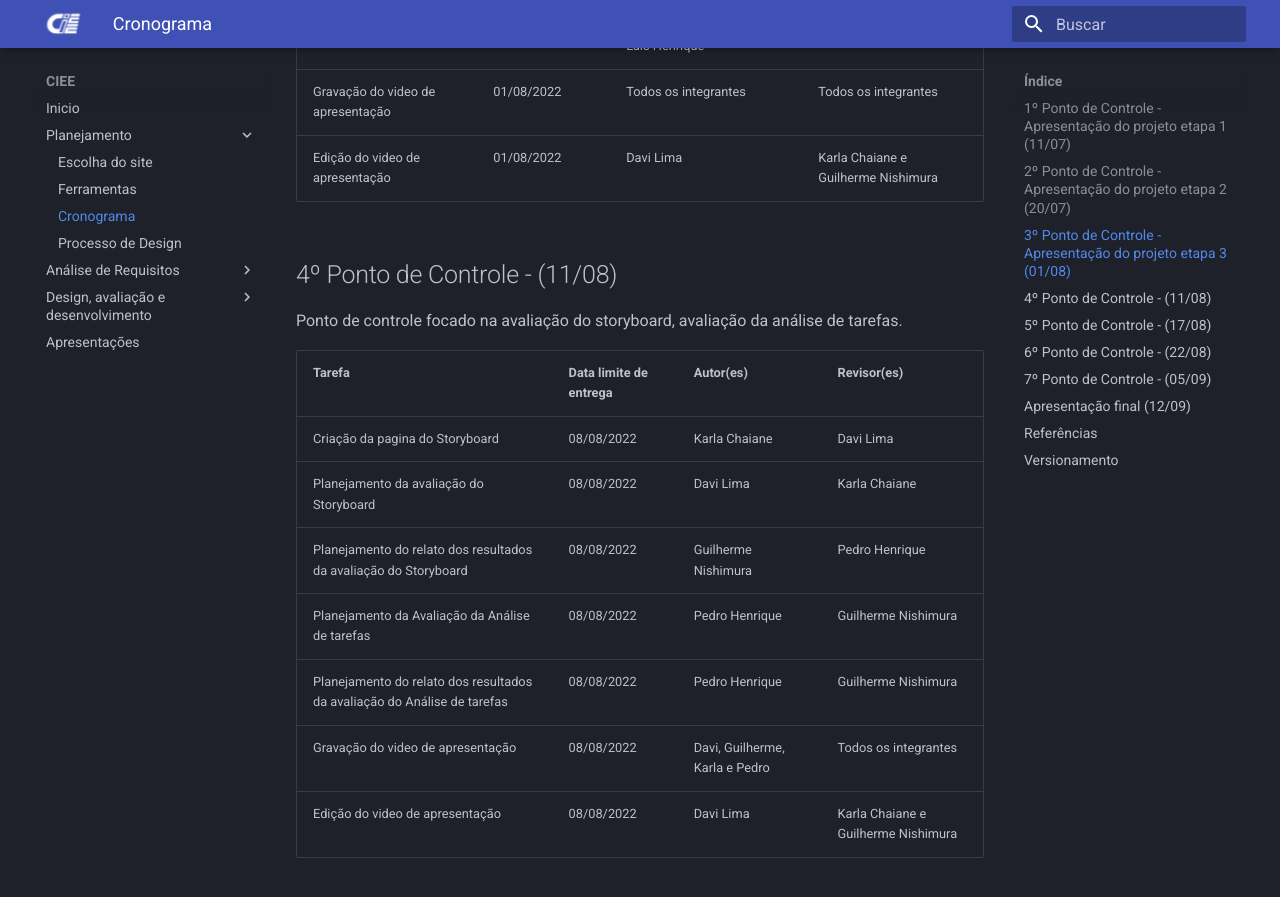
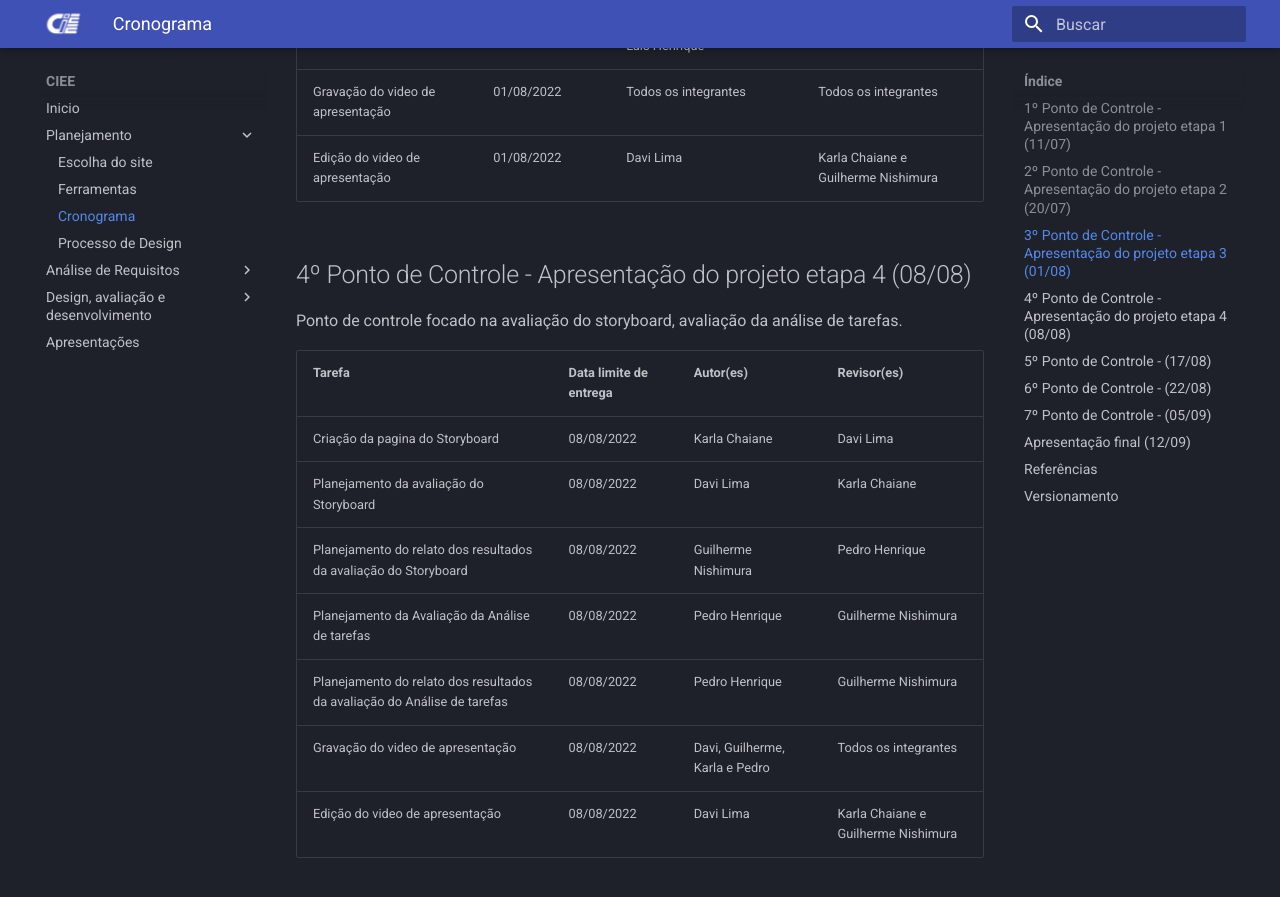
Before and after one commit to JoaoGElvas/2022.1-CIEE, an MkDocs documentation site: the page built from docs/planejamento/cronograma.md, in a window 1280 px wide and 900 px high, scrolled down 2070 px. Shown: the top 897 px of the window. Built offline with MkDocs 1.6.1 and Material for MkDocs 9.7.7, drawn with Linux system fonts in a browser that asks for light colours.

Commit message:
Update cronograma.md

```diff
--- a/docs/planejamento/cronograma.md
+++ b/docs/planejamento/cronograma.md
@@ -47,7 +47,7 @@ Ponto de controle focado em metas de usabilidade, guias de estilo.
 | Gravação do video de apresentação | 01/08/2022        | Todos os integrantes            | Todos os integrantes            |
 | Edição do video de apresentação | 01/08/2022          | Davi Lima            | Karla Chaiane e Guilherme Nishimura        |
 
-## 4º Ponto de Controle - (11/08)
+## 4º Ponto de Controle - Apresentação do projeto etapa 4 (08/08)
 
 Ponto de controle focado na avaliação do storyboard, avaliação da análise de tarefas.
 
```
